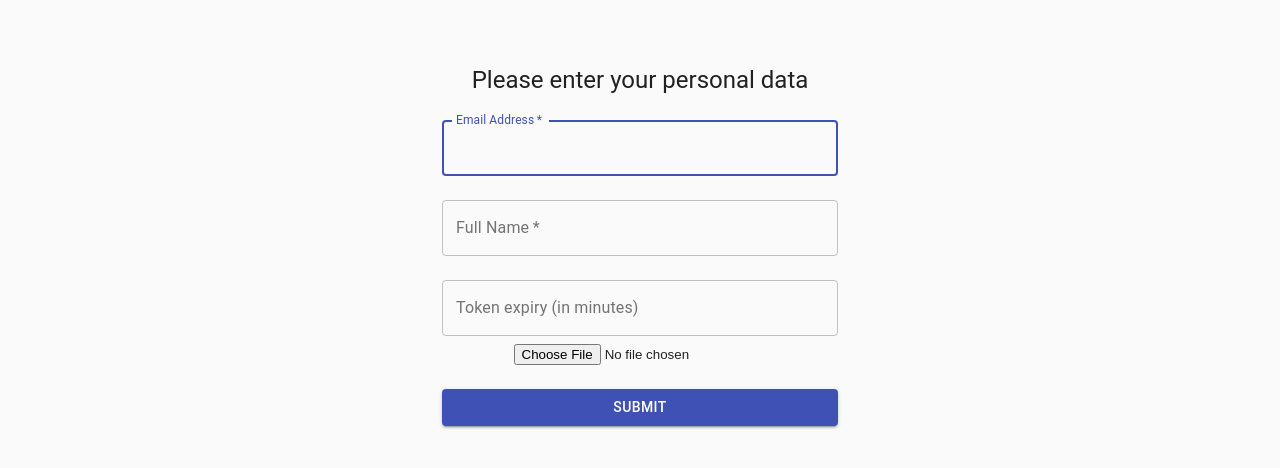
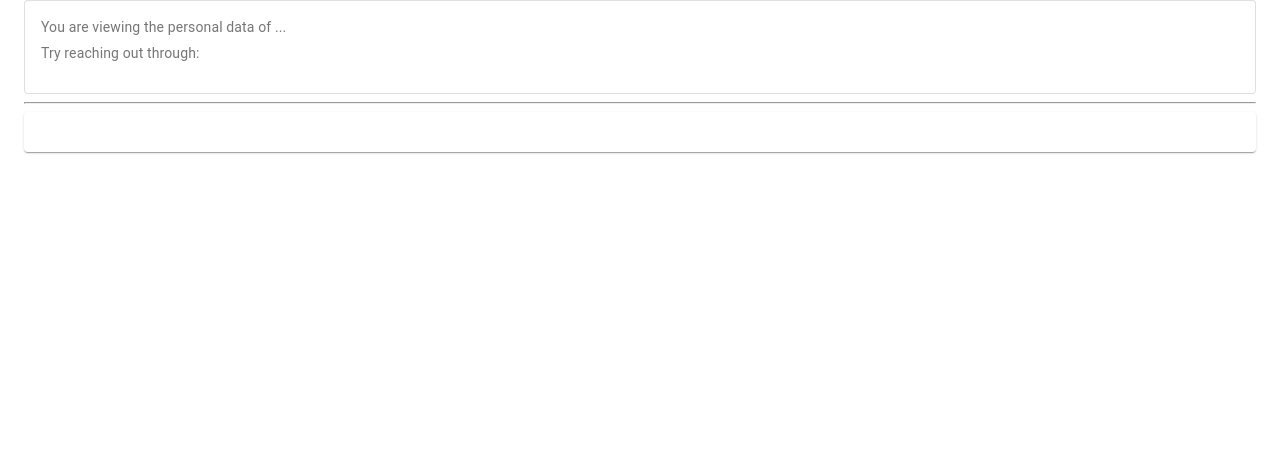
Before and after one commit to dotslashbin/PDD, a React (Create React App) app in the folder pdd_webapp/: page /view in a window 1280 px wide. Shown: the top 468 px of the page. Built offline with nearby package versions, Linux system fonts and the light colour scheme.

Commit message:
Created view page (#15)
Implemented view page, without the PDF details

```diff
--- a/pdd_webapp/package.json
+++ b/pdd_webapp/package.json
@@ -1,6 +1,6 @@
 {
   "name": "pdd_webapp",
-  "version": "0.2.5",
+  "version": "0.2.7",
   "private": true,
   "dependencies": {
     "@material-ui/core": "^4.11.4",
@@ -15,6 +15,7 @@
     "axios": "^0.21.1",
     "react": "^17.0.2",
     "react-dom": "^17.0.2",
+    "react-router-dom": "^5.2.0",
     "react-scripts": "4.0.3",
     "typescript": "^4.1.2",
     "web-vitals": "^1.0.1"
@@ -44,6 +45,7 @@
     ]
   },
   "devDependencies": {
+    "@types/react-router-dom": "^5.1.7",
     "@typescript-eslint/eslint-plugin": "^4.28.1",
     "@typescript-eslint/parser": "^4.28.1",
     "eslint": "^7.29.0",
--- a/pdd_webapp/src/App.tsx
+++ b/pdd_webapp/src/App.tsx
@@ -1,14 +1,15 @@
 import React from 'react'
 import './App.css'
+import { BrowserRouter as Router, Route } from 'react-router-dom'
 import CreateForm from './views/forms/CreateForm'
-
-import Container from '@material-ui/core/Container'
+import PDDisplay from './views/display/PDDisplay'
 
 // eslint-disable-next-line @typescript-eslint/no-explicit-any
 export default function App(): any {
 	return (
-		<Container className="App">
-			<CreateForm />
-		</Container>
+		<Router>
+			<Route exact path="/" component={CreateForm} />
+			<Route exact path="/view" component={PDDisplay} />
+		</Router>
 	)
 }
--- a/pdd_webapp/src/selectors/PersonalData/index.ts
+++ b/pdd_webapp/src/selectors/PersonalData/index.ts
@@ -1,6 +1,17 @@
 import axios from 'axios'
 
+/**
+ * Static class that is responsible for making axios calls to the API
+ */
 export default class PersonalDataSelector {
+	/**
+	 * Calls API to create a new record
+	 * @param email
+	 * @param fullName
+	 * @param expiry
+	 * @param attachment
+	 * @returns
+	 */
 	static async Create(
 		email: string,
 		fullName: string,
@@ -17,9 +28,23 @@ export default class PersonalDataSelector {
 			.then((result) => {
 				return result.data
 			})
-			.catch((error) => {
-				const { status, message } = error.response.data
-				return { error:true, status, message }
+			.catch((createError) => {
+				const { status, message } = createError.response.data
+				return { error: true, status, message }
+			})
+	}
+	/**
+	 * Calls API to fetch a record with the token and secret
+	 * @param token
+	 * @param secretKey
+	 * @returns
+	 */
+	static async Fetch(token: string, secretKey: string): Promise<any> {
+		return axios
+			.get(`http://localhost:3001/personal-data?token=${token}&secretKey=${secretKey}`)
+			.then((result) => result.data)
+			.catch((fetchError) => {
+				return fetchError.response
 			})
 	}
 }
--- /dev/null
+++ b/pdd_webapp/src/views/display/PDDisplay.tsx
@@ -0,0 +1,102 @@
+import React, { useEffect, useState } from 'react'
+import { Card, CardContent, Container, makeStyles, Typography } from '@material-ui/core'
+import PersonalDataSelector from '../../selectors/PersonalData'
+import { GetMessagesArray } from '../../helpers/Messages'
+import DisplayMessage from '../notices/DisplayMessage'
+
+const useStyles = makeStyles((theme) => ({
+	pageMessage: {
+		marginTop: '50px',
+		marginBottom: '50px',
+	},
+	root: {
+		minWidth: 275,
+	},
+	email: {
+		color: 'red'
+	},
+	bullet: {
+		display: 'inline-block',
+		margin: '0 2px',
+		transform: 'scale(0.8)',
+	},
+	title: {
+		fontSize: 14,
+	},
+	pos: {
+		marginBottom: 12,
+	},
+}))
+
+const fetchData = async (token:string, secretKey: string):Promise<any> => {
+	return PersonalDataSelector.Fetch(token, secretKey).then(result => result).catch(error => error)
+}
+
+const personalDataSkeleton = { email:'', fullName: '', attachment: '' }
+
+export default function PDDisplay(props: any): any {
+
+	const classes = useStyles()
+
+	const [message, setMessage] = useState('')
+	const [severity, setSeverity] = useState('')
+	const [status, setStatus] = useState(0)
+	const [personalData, setPersonalData] = useState(personalDataSkeleton)
+
+
+	const search = props.location.search
+
+	const params = new URLSearchParams(search)
+	const token = params.get('token')
+	const secretKey = params.get('secretKey')
+
+	useEffect(() => {
+		if(token && secretKey) {
+			fetchData(token, secretKey).then(result => {
+				if(result.status === 401) {
+					setStatus(result.status)
+					setSeverity('error')
+					setMessage(result.data.message)
+					setPersonalData(personalDataSkeleton)
+				} else if (result.status === 200) {
+					setStatus(result.status)
+					setPersonalData(result.data)
+				}
+			})
+		}
+	}, [])
+
+	return(
+		<Container>
+			{(status === 401)?
+				<div className={classes.pageMessage}>
+					<DisplayMessage messages={GetMessagesArray(message)} severity={severity} />
+				</div>:
+				<div>
+					<Card className={classes.root} variant="outlined">
+						<CardContent>
+							<Typography className={classes.title} color="textSecondary" gutterBottom>
+							You are viewing the personal data  of ...
+							</Typography>
+							<Typography variant="h5" component="h2">
+								{personalData.fullName}
+							</Typography>
+							<Typography className={classes.title} color="textSecondary" gutterBottom>
+							Try reaching out through:
+							</Typography>
+							<Typography variant="subtitle1">
+								<span className={classes.email}>{personalData.email}</span>
+							</Typography>
+						</CardContent>
+					</Card>
+					<hr />
+					<Card>
+						<CardContent>
+
+						</CardContent>
+					</Card>
+				</div>
+			}
+		</Container>
+	)
+}
--- a/pdd_webapp/src/views/forms/CreateForm.tsx
+++ b/pdd_webapp/src/views/forms/CreateForm.tsx
@@ -77,7 +77,7 @@ export default function CreateForm(): any {
 
 
 		} catch (error) {
-			console.error(`There is an error: ${error}`)
+			console.error(`There is an error in saving the data: ${error}`)
 		}
 	}
 
--- a/pdd_webapp/src/views/lists/SavedRecord.tsx
+++ b/pdd_webapp/src/views/lists/SavedRecord.tsx
@@ -28,7 +28,7 @@ const truncate = (str: string) => {
 }
 
 const getShareableLink = (token: string, secretKey: string) => {
-	return window.location.href + `personal-data?token=${token}&secretKey=${secretKey}`
+	return window.location.href + `view?token=${token}&secretKey=${secretKey}`
 }
 
 export default function SavedRecord(props: any): any {
--- a/pdd_webapp/src/views/notices/DisplayMessage.tsx
+++ b/pdd_webapp/src/views/notices/DisplayMessage.tsx
@@ -12,7 +12,7 @@ const useStyles = makeStyles(() => ({
 	},
 	alertContainer: {
 		minWidth: '100%',
-		marginBottom: '100px'
+		marginBottom: '50px'
 	}
 }))
 
```
Also changed, not shown: 1 other file (tests, documents, lock files or other folders).
